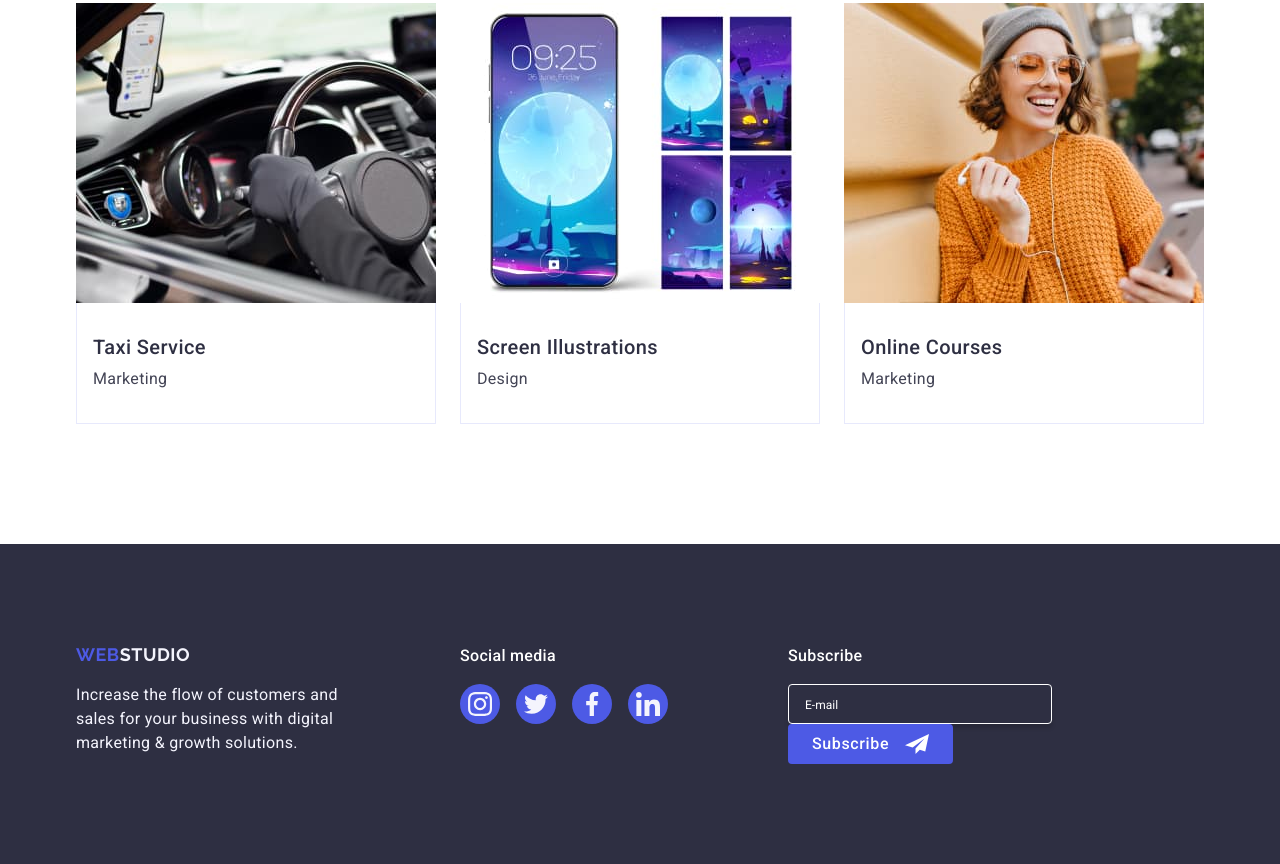
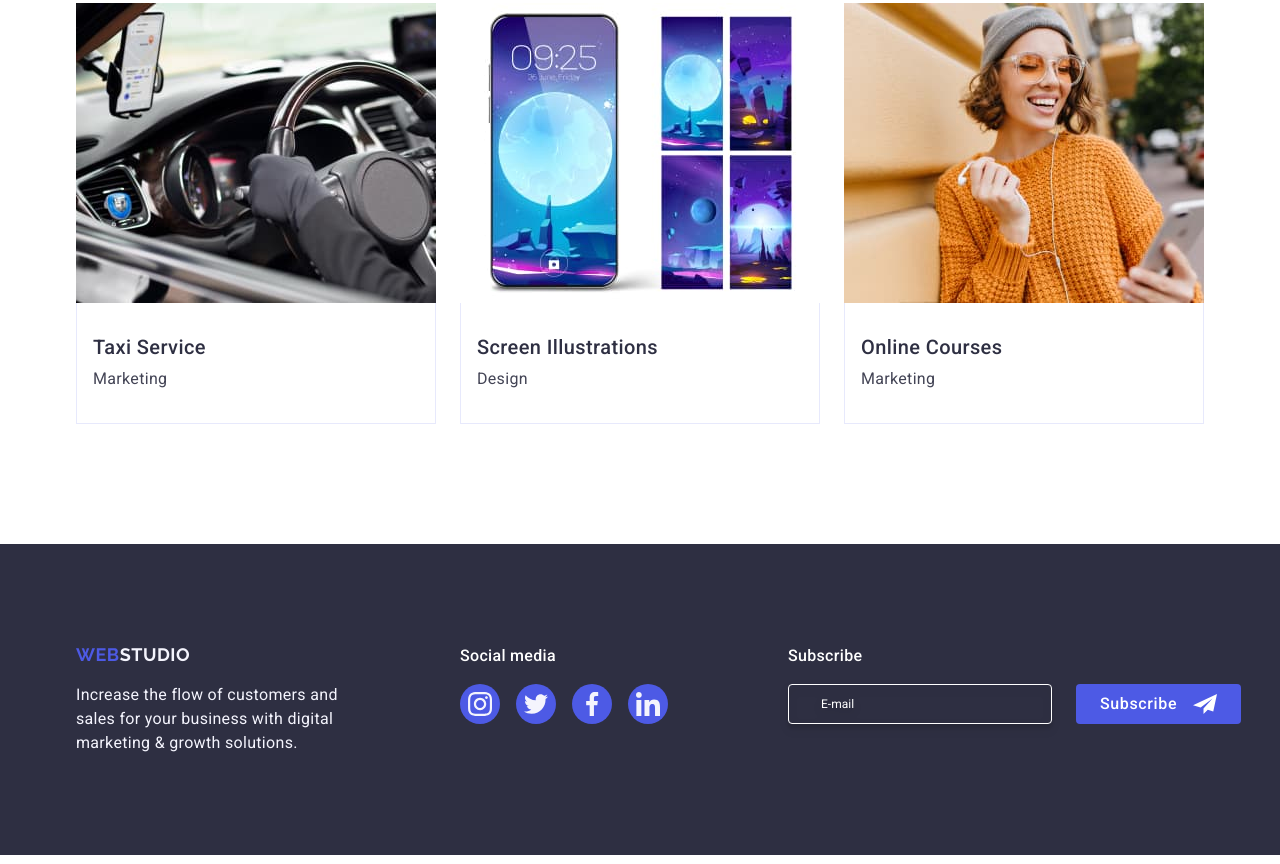
Before and after one commit to idparker/goit-markup-hw-05, a plain HTML site: page index.html in a window 1280 px wide. Shown: the part 2638-3502 px from the top of the page. Drawn offline with nearby package versions, Linux system fonts and the light colour scheme.

Commit message:
finish project

```diff
--- a/css/styles.css
+++ b/css/styles.css
@@ -524,10 +524,11 @@ a {
   margin-bottom: 16px;
 }
 
-.footer-label {
+.footer-form {
   display: flex;
   justify-content: center;
   align-items: center;
+  gap: 24px;
 }
 
 .footer-input {
@@ -540,9 +541,16 @@ a {
   box-shadow: 0px 4px 4px 0px rgba(0, 0, 0, 0.15);
   background-color: transparent;
   transition: border-color 250ms cubic-bezier(0.4, 0, 0.2, 1);
+
+  font-size: 12px;
+  line-height: 1.5;
+  letter-spacing: 0.04em;
+  padding-left: 16px;
+  filter: drop-shadow(0px 4px 4px rgba(0, 0, 0, 0.15));
+  color: #ffffff;
 }
 .footer-input::placeholder {
-  color: var(--WHITE, #fff);
+  color: #ffffff;
   font-size: 12px;
   line-height: 2px;
   letter-spacing: 0.02px;
```
Also changed, not shown: index.html (+2 -1 lines).
